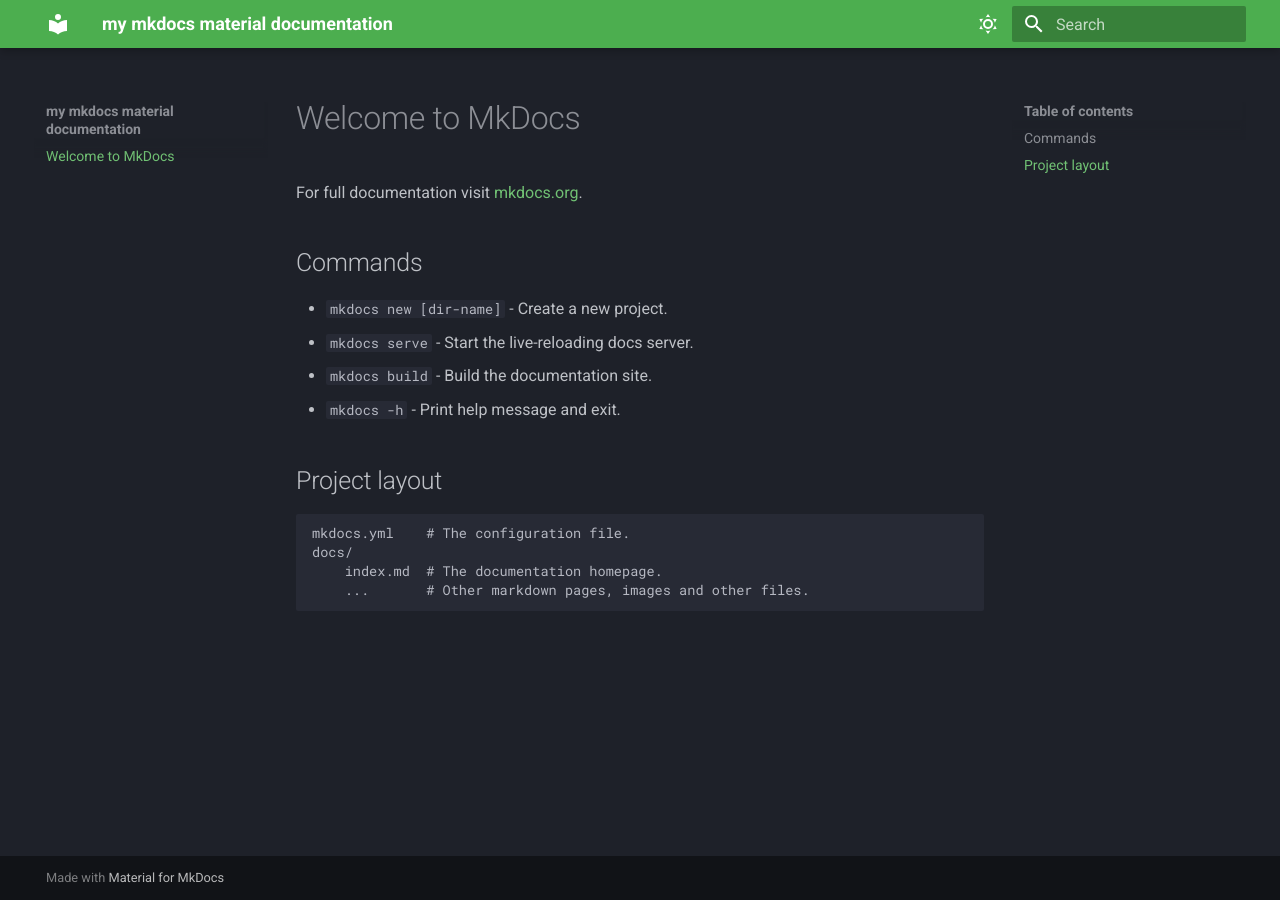
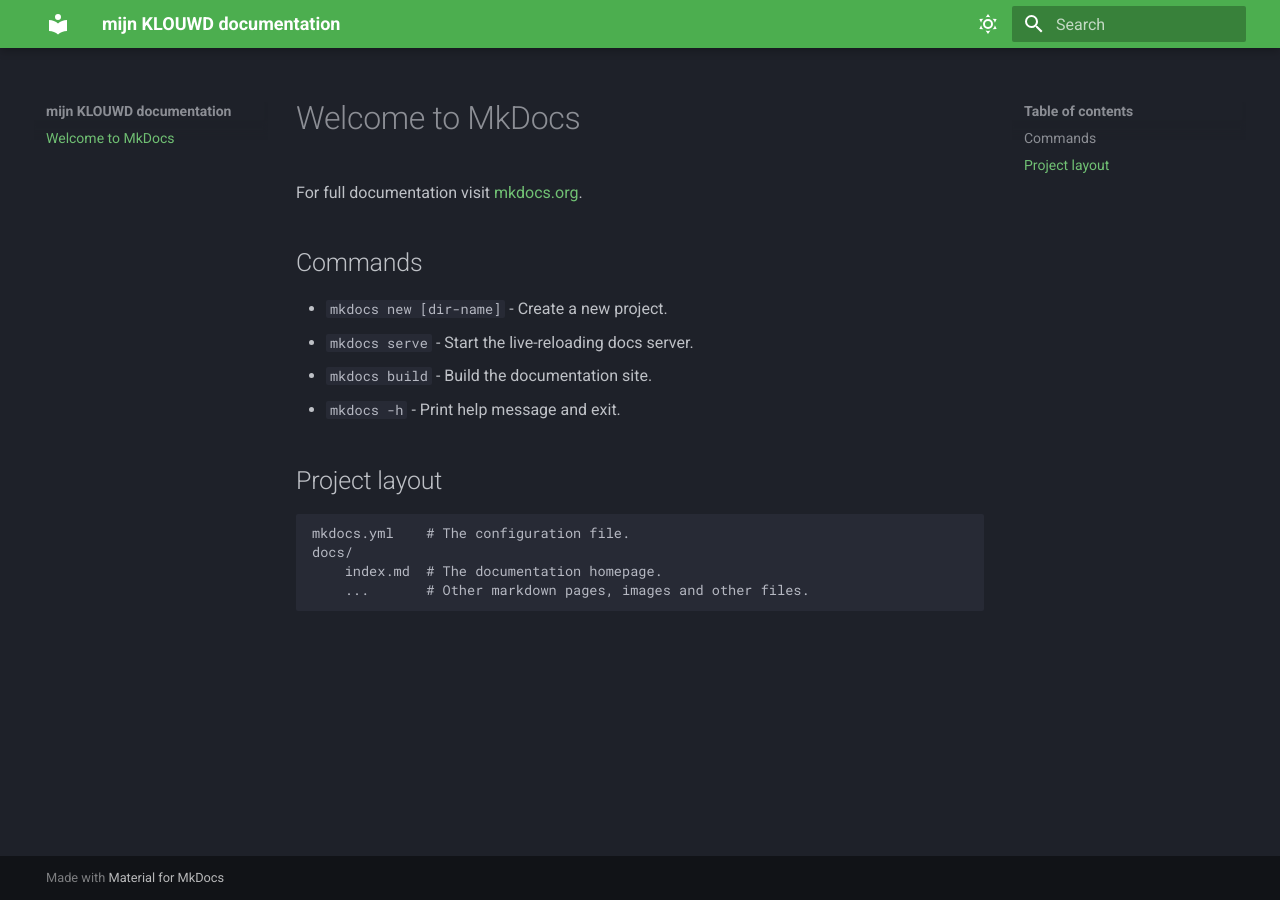
Before and after one commit to webdevigner/docs.mk.nl, an MkDocs documentation site: the page built from docs/index.md, in a window 1280 px wide. Built offline with MkDocs 1.6.1 and Material for MkDocs 9.7.7, drawn with Linux system fonts in a browser that asks for light colours.

Commit message:
update mkdocs.yml

```diff
--- a/mkdocs.yml
+++ b/mkdocs.yml
@@ -1,5 +1,5 @@
-site_name: my mkdocs material documentation
-site_url: https://sitename.example
+site_name: mijn KLOUWD documentation
+site_url: https://mijnklouwd.nl
 theme:
   name: material
   palette:
```
